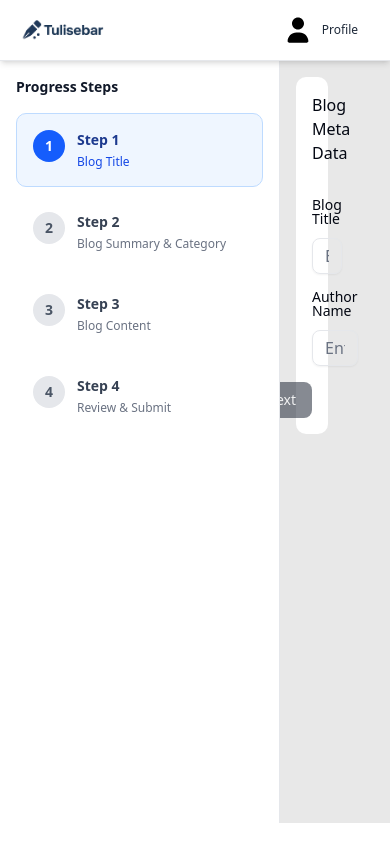
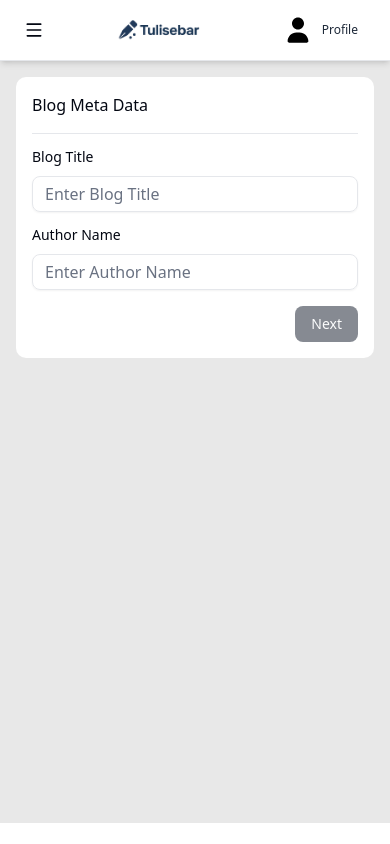
Before and after one commit to abdulghaffars/tulisebar, a Next.js app: page /add-post in a window 390 px wide. Built offline with nearby package versions, Linux system fonts and the light colour scheme.

Commit message:
feat: add mobile responsive sidebar with close button

```diff
--- a/src/LegacyPage/AddPost/AddPostForm.tsx
+++ b/src/LegacyPage/AddPost/AddPostForm.tsx
@@ -14,7 +14,7 @@ export default function AddPostForm() {
         <Step4 key={4} />,
     ];
     return (
-        <div className="h-fit w-[calc(100%-312px)] bg-white m-4 rounded-lg p-4 ">
+        <div className="h-fit bg-white m-4 rounded-lg p-4 ">
             {steps[stepVisible - 1]}
         </div>
     );
--- a/src/LegacyPage/AddPost/AddPostSidebar.tsx
+++ b/src/LegacyPage/AddPost/AddPostSidebar.tsx
@@ -1,17 +1,20 @@
 import { Button } from "@/components/ui/button";
 import { cn } from "@/lib/utils";
 import { useFormStore } from "@/store/formStore";
+import useSidebarStore from "@/store/sidebarStore";
+import { X } from "lucide-react";
 
 interface Step {
   id: number;
   title: string;
   description: string;
-    status: 'completed' | 'active' | 'pending';
+  status: "completed" | "active" | "pending";
 }
 
 export default function AddPostSidebar() {
+  const { setStepVisible, currentStep } = useFormStore();
 
-    const { setStepVisible, currentStep } = useFormStore();
+  const { isSidebarMenuOpen, toggleSidebarMenu } = useSidebarStore();
 
   const handleStepClick = (step: number) => {
     if (step <= currentStep) {
@@ -24,32 +27,63 @@ export default function AddPostSidebar() {
       id: 1,
       title: "Step 1",
       description: "Blog Title",
-            status: currentStep === 1 ? 'active' : currentStep > 1 ? 'completed' : 'pending'
+      status:
+        currentStep === 1
+          ? "active"
+          : currentStep > 1
+          ? "completed"
+          : "pending",
     },
     {
       id: 2,
       title: "Step 2",
       description: "Blog Summary & Category",
-            status: currentStep === 2 ? 'active' : currentStep > 2 ? 'completed' : 'pending'
+      status:
+        currentStep === 2
+          ? "active"
+          : currentStep > 2
+          ? "completed"
+          : "pending",
     },
     {
       id: 3,
       title: "Step 3",
       description: "Blog Content",
-            status: currentStep === 3 ? 'active' : currentStep > 3 ? 'completed' : 'pending'
+      status:
+        currentStep === 3
+          ? "active"
+          : currentStep > 3
+          ? "completed"
+          : "pending",
     },
     {
       id: 4,
       title: "Step 4",
       description: "Review & Submit",
-            status: currentStep === 4 ? 'active' : 'pending'
+      status: currentStep === 4 ? "active" : "pending",
     },
   ];
 
   return (
-        <div className="sticky top-0 self-start w-[280px] h-[calc(100vh-82px)] overflow-y-auto bg-white border-r border-gray-200 flex-shrink-0">
+    <div
+      className={cn(
+        "w-[280px] h-full bg-white border-r border-gray-200 flex-shrink-0",
+        "md:relative md:translate-x-0 transition-transform duration-300",
+        isSidebarMenuOpen
+          ? "fixed top-0 left-0 z-50 translate-x-0"
+          : "fixed top-0 left-0 z-50 -translate-x-full md:translate-x-0"
+      )}
+    >
       <div className="p-4 space-y-2">
-                <h3 className="text-sm font-semibold text-gray-900 mb-4">Progress Steps</h3>
+        <div className="flex items-center justify-between">
+          <h3 className="text-sm font-semibold text-gray-900 mb-4">
+            Progress Steps
+          </h3>
+          <Button variant="ghost" size="icon" onClick={toggleSidebarMenu}>
+            <X size={20} />
+          </Button>
+        </div>
+
         {steps.map((step) => (
           <StepCard
             key={step.id}
@@ -76,39 +110,48 @@ export const StepCard = ({ step, onClick }: StepCardProps) => {
       className={cn(
         "w-full h-auto p-4 flex items-start gap-3 rounded-lg transition-all duration-200",
         "hover:bg-gray-50 focus:bg-gray-50",
-                status === 'active' && "bg-blue-50 border border-blue-200 hover:bg-blue-100",
-                status === 'completed' && "bg-green-50 border border-green-200 hover:bg-green-100",
-                status === 'pending' && "border border-transparent hover:border-gray-200"
+        status === "active" &&
+          "bg-blue-50 border border-blue-200 hover:bg-blue-100",
+        status === "completed" &&
+          "bg-green-50 border border-green-200 hover:bg-green-100",
+        status === "pending" &&
+          "border border-transparent hover:border-gray-200"
       )}
       onClick={onClick}
     >
-            <div className={cn(
+      <div
+        className={cn(
           "flex-shrink-0 w-8 h-8 rounded-full flex items-center justify-center text-sm font-semibold",
-                status === 'active' && "bg-blue-600 text-white",
-                status === 'completed' && "bg-green-600 text-white",
-                status === 'pending' && "bg-gray-200 text-gray-600"
-            )}>
-                {status === 'completed' ? '✓' : step.id}
+          status === "active" && "bg-blue-600 text-white",
+          status === "completed" && "bg-green-600 text-white",
+          status === "pending" && "bg-gray-200 text-gray-600"
+        )}
+      >
+        {status === "completed" ? "✓" : step.id}
       </div>
 
       <div className="flex-1 text-left">
-                <h4 className={cn(
+        <h4
+          className={cn(
             "text-sm font-semibold",
-                    status === 'active' && "text-blue-900",
-                    status === 'completed' && "text-green-900",
-                    status === 'pending' && "text-gray-700"
-                )}>
+            status === "active" && "text-blue-900",
+            status === "completed" && "text-green-900",
+            status === "pending" && "text-gray-700"
+          )}
+        >
           {title}
         </h4>
-                <p className={cn(
+        <p
+          className={cn(
             "text-xs mt-1",
-                    status === 'active' && "text-blue-700",
-                    status === 'completed' && "text-green-700",
-                    status === 'pending' && "text-gray-500"
-                )}>
+            status === "active" && "text-blue-700",
+            status === "completed" && "text-green-700",
+            status === "pending" && "text-gray-500"
+          )}
+        >
           {description}
         </p>
       </div>
     </Button>
   );
-}
+};
--- a/src/LegacyPage/Dashboard/components/Sidebar.tsx
+++ b/src/LegacyPage/Dashboard/components/Sidebar.tsx
@@ -1,21 +1,41 @@
-"use client"
+"use client";
 
 import { Button } from "@/components/ui/button";
 import { Separator } from "@/components/ui/separator";
+import { cn } from "@/lib/utils";
+import useSidebarStore from "@/store/sidebarStore";
+import { X } from "lucide-react";
 import { useRouter } from "next/navigation";
 
 export default function Sidebar() {
+  const { isSidebarMenuOpen, toggleSidebarMenu } = useSidebarStore();
+
   const router = useRouter();
   return (
-        <div className="sticky top-0 self-start w-[280px] h-[calc(100vh-82px)] overflow-y-auto bg-white">
+    <div className={cn(
+        "w-[280px] h-full bg-white border-r border-gray-200 flex-shrink-0 relative",
+        "md:relative md:translate-x-0 transition-transform duration-300",
+        isSidebarMenuOpen
+          ? "fixed top-0 left-0 z-50 translate-x-0"
+          : "fixed top-0 left-0 z-50 -translate-x-full md:translate-x-0"
+      )}>
+      <Button
+        variant="ghost"
+        size="sm"
+        className="absolute top-4 right-4 p-2 hover:bg-gray-100 md:hidden"
+        onClick={toggleSidebarMenu}
+      >
+        <X size={16} />
+      </Button>
+
       <div className="p-4 flex justify-center">
-            <Button onClick={() => router.push("/add-post")}>
-                Add Post
-            </Button>
+        <Button onClick={() => router.push("/add-post")}>Add Post</Button>
       </div>
       <Separator />
       <div className="">
-                <Button variant="ghost" className="rounded-none w-full">Post List</Button>
+        <Button variant="ghost" className="rounded-none w-full">
+          Post List
+        </Button>
       </div>
     </div>
   );
--- a/src/app/layout.tsx
+++ b/src/app/layout.tsx
@@ -1,3 +1,4 @@
+
 import type { Metadata } from "next";
 import { Geist, Geist_Mono } from "next/font/google";
 import "./globals.css";
@@ -27,6 +28,7 @@ export default function RootLayout({
     <html lang="en">
       <body
         className={`${geistSans.variable} ${geistMono.variable} antialiased`}
+        suppressHydrationWarning
       >
         <Header />
         {children}
--- a/src/components/Header.tsx
+++ b/src/components/Header.tsx
@@ -1,19 +1,32 @@
-"use client"
+"use client";
 
 import Image from "next/image";
 import { Avatar, AvatarFallback, AvatarImage } from "./ui/avatar";
 import { Button } from "./ui/button";
 import { useRouter } from "next/navigation";
+import tulisebarIcon from "@/../public/icons/tulisebaricon/tulisebar-full-nb.png";
+import { Menu } from "lucide-react";
+import useSidebarStore from "@/store/sidebarStore";
 
 export default function Header() {
   const router = useRouter();
+  const { toggleSidebarMenu } = useSidebarStore();
+
   return (
     <div className="sticky top-0 z-50 flex items-center justify-between px-4 py-3 md:px-8 md:py-4 bg-white shadow-md border-b">
+      <button
+        onClick={toggleSidebarMenu}
+        className="md:hidden p-2 rounded-md hover:bg-gray-100"
+      >
+        <Menu size={20} />
+      </button>
+
       <div className="flex items-center hover:cursor-pointer">
         <Image
-                    src="/icons/tulisebaricon/tulisebar-full-nb.png"
+          src={tulisebarIcon}
           alt="logo"
-                    width={140} height={36}
+          width={140}
+          height={36}
           className="h-8 w-auto md:h-10 lg:h-12"
           priority
           onClick={() => router.push("/")}
@@ -24,7 +37,9 @@ export default function Header() {
           <AvatarImage src="/icons/user-solid-full.svg" alt="user" />
           <AvatarFallback>P</AvatarFallback>
         </Avatar>
-                <span className="text-xs md:text-sm lg:text-base font-medium text-gray-800">Profile</span>
+        <span className="text-xs md:text-sm lg:text-base font-medium text-gray-800">
+          Profile
+        </span>
       </Button>
     </div>
   );
--- /dev/null
+++ b/src/store/sidebarStore.ts
@@ -0,0 +1,17 @@
+import { create } from "zustand";
+
+interface SidebarStore {
+    isSidebarMenuOpen: boolean;
+    toggleSidebarMenu: () => void;
+    closeSidebarMenu: () => void;
+}
+
+const useSidebarStore = create<SidebarStore>((set) => ({
+    isSidebarMenuOpen: false,
+    toggleSidebarMenu: () => set((state) => ({
+        isSidebarMenuOpen: !state.isSidebarMenuOpen
+    })),
+    closeSidebarMenu: () => set({ isSidebarMenuOpen: false }),
+}));
+
+export default useSidebarStore;
```
Also changed, not shown: 1 other file (tests, documents, lock files or other folders). Lines whose indentation alone changed are shown as unchanged.
